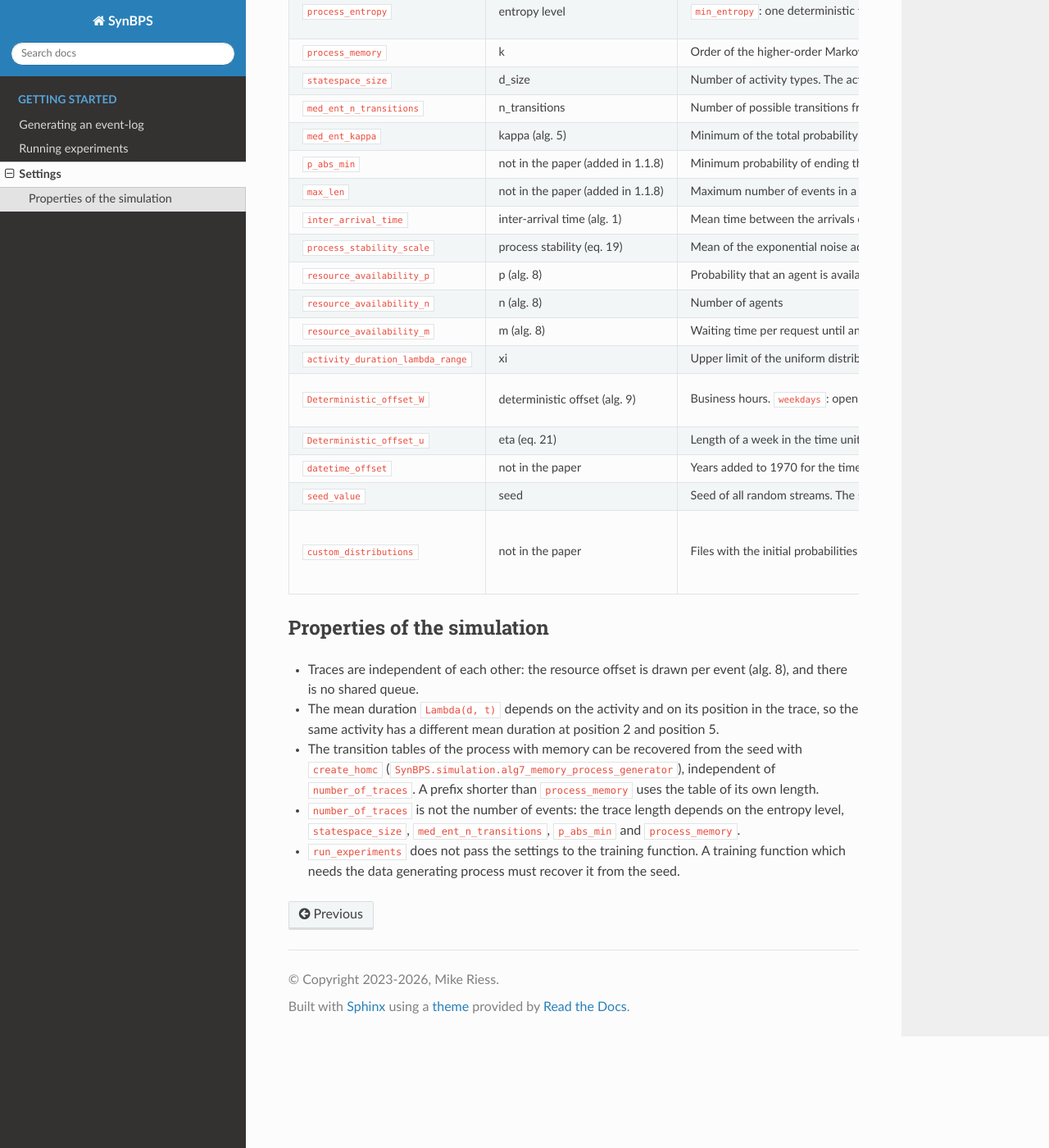
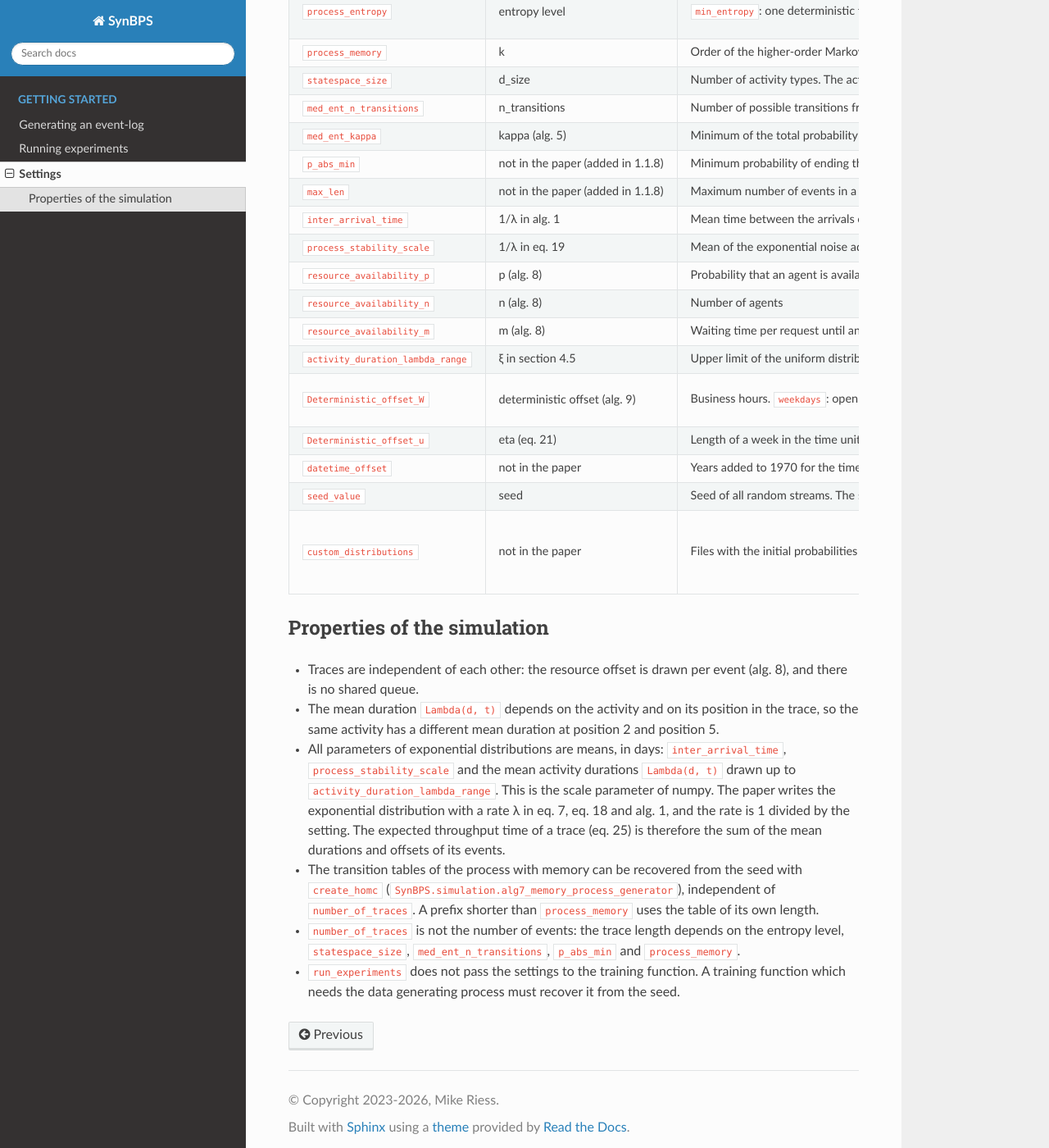
Before and after one commit to Mikeriess/SynBPS, a Sphinx documentation site: the page built from docs/source/parameters.rst, in a window 1280 px wide and 1400 px high, scrolled down 407 px. Shown: the whole window at 82% size. Built offline with Sphinx 7.4.7 and the Read the Docs theme 3.1.0, drawn with Linux system fonts in a browser that asks for light colours.

Commit message:
Document that the exponential parameters are means, not rates
The paper writes the exponential distribution with a rate lambda in
eq. 7, eq. 18 and alg. 1, while Table 3 describes the parameters as
averages, and the implementation draws from numpy with the parameters
as the scale (the mean). The results of the paper (Figure 7, Table 5)
were produced with this meaning. No code is changed.

The comments of the examples, the docs and the tests called the
settings "lambda parameter", which reads as a rate. They now name the
mean in days with the equation of the paper. The README and the docs
state the correspondence to the paper in the settings table and in the
properties of the simulation, and the docstrings of generate_eventlog
and Generate_lambdas say the same.

Closes #24.

Co-Authored-By: Claude Fable 5.1 <noreply@anthropic.com>
Claude-Session: https://claude.ai/code/session_014VhTtjWbTpMknSEu3TnjxL

```diff
--- a/docs/source/eventlog.rst
+++ b/docs/source/eventlog.rst
@@ -29,10 +29,10 @@ A single event-log is generated with ``generate_eventlog``, which takes a dictio
                     # number of possible transitions from each state - only used for medium entropy (between 2 and statespace size, plus 1 for the process with memory)
                     "med_ent_n_transitions":3,
 
-                    # lambda parameter of inter-arrival times
+                    # mean time between arrivals of two traces, in days (alg. 1)
                     "inter_arrival_time":1.5,
 
-                    # lambda parameter of process noise
+                    # mean of the exponential noise added before each event, in days (eq. 19). 0 means no noise
                     "process_stability_scale":0.1,
 
                     # probability of agent being available
@@ -44,7 +44,7 @@ A single event-log is generated with ``generate_eventlog``, which takes a dictio
                     # waiting time in full days per request, when no agent is available. 0.041 days is about 1 hour
                     "resource_availability_m":0.041,
 
-                    # variation between activity durations
+                    # upper limit of the mean activity durations Lambda(d, t), in days (eq. 18)
                     "activity_duration_lambda_range":1,
 
                     # business hours definition: when can cases be processed? weekdays, all-week or none
--- a/docs/source/example.rst
+++ b/docs/source/example.rst
@@ -42,10 +42,10 @@ Every setting is given as a list of the levels to be simulated, and the design t
                     # number of possible transitions from each state - only used for medium entropy (between 2 and statespace size, plus 1 for the process with memory)
                     "med_ent_n_transitions":[2],
 
-                    # lambda parameter of inter-arrival times
+                    # mean time between arrivals of two traces, in days (alg. 1)
                     "inter_arrival_time":[1],
 
-                    # lambda parameter of process noise
+                    # mean of the exponential noise added before each event, in days (eq. 19). 0 means no noise
                     "process_stability_scale":[0.5],
 
                     # probability of agent being available
@@ -57,7 +57,7 @@ Every setting is given as a list of the levels to be simulated, and the design t
                     # waiting time in full days, when no agent is available
                     "resource_availability_m":[0.041],
 
-                    # variation between activity durations
+                    # upper limit of the mean activity durations Lambda(d, t), in days (eq. 18)
                     "activity_duration_lambda_range":[1],
 
                     # business hours definition: when can cases be processed? weekdays, all-week or none
--- a/docs/source/parameters.rst
+++ b/docs/source/parameters.rst
@@ -67,13 +67,13 @@ All settings of ``generate_eventlog`` and of a design table, with the name used
      - 10000
      - both
    * - ``inter_arrival_time``
-     - inter-arrival time (alg. 1)
-     - Mean time between the arrivals of two traces: the scale of the exponential distribution, not a rate
+     - 1/λ in alg. 1
+     - Mean time between the arrivals of two traces. The time between arrivals is exponential with this mean
      - days
      - 1.5
      - both
    * - ``process_stability_scale``
-     - process stability (eq. 19)
+     - 1/λ in eq. 19
      - Mean of the exponential noise added before each event. 0 means no noise
      - days
      - 0.1
@@ -97,8 +97,8 @@ All settings of ``generate_eventlog`` and of a design table, with the name used
      - 0.041
      - both
    * - ``activity_duration_lambda_range``
-     - xi
-     - Upper limit of the uniform distribution (from 0.0001) the mean activity durations Lambda(d, t) are drawn from, one per activity and position in the trace. The duration of an event is exponential with that mean (the scale parameter of numpy, not a rate)
+     - ξ in section 4.5
+     - Upper limit of the uniform distribution (from 0.0001) the mean activity durations Λ(d, t) are drawn from, one per activity and position in the trace. The duration of an event is exponential with that mean, so Λ(d, t) is 1/λ in eq. 18
      - days
      - 1
      - both
@@ -138,6 +138,7 @@ Properties of the simulation
 
 * Traces are independent of each other: the resource offset is drawn per event (alg. 8), and there is no shared queue.
 * The mean duration ``Lambda(d, t)`` depends on the activity and on its position in the trace, so the same activity has a different mean duration at position 2 and position 5.
+* All parameters of exponential distributions are means, in days: ``inter_arrival_time``, ``process_stability_scale`` and the mean activity durations ``Lambda(d, t)`` drawn up to ``activity_duration_lambda_range``. This is the scale parameter of numpy. The paper writes the exponential distribution with a rate λ in eq. 7, eq. 18 and alg. 1, and the rate is 1 divided by the setting. The expected throughput time of a trace (eq. 25) is therefore the sum of the mean durations and offsets of its events.
 * The transition tables of the process with memory can be recovered from the seed with ``create_homc`` (``SynBPS.simulation.alg7_memory_process_generator``), independent of ``number_of_traces``. A prefix shorter than ``process_memory`` uses the table of its own length.
 * ``number_of_traces`` is not the number of events: the trace length depends on the entropy level, ``statespace_size``, ``med_ent_n_transitions``, ``p_abs_min`` and ``process_memory``.
 * ``run_experiments`` does not pass the settings to the training function. A training function which needs the data generating process must recover it from the seed.
```
Also changed, not shown: README.md (+4 -3 lines), 8 other files.
